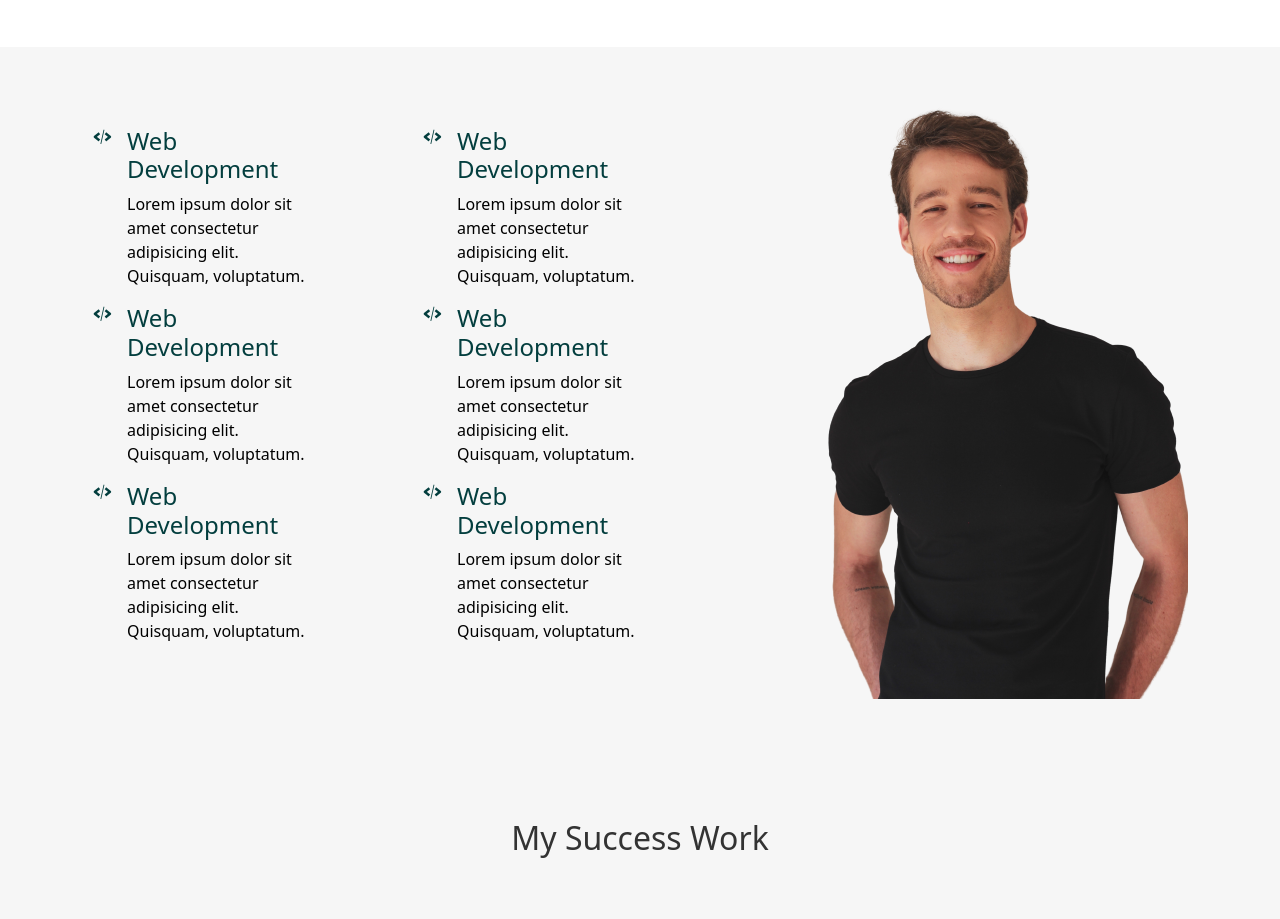
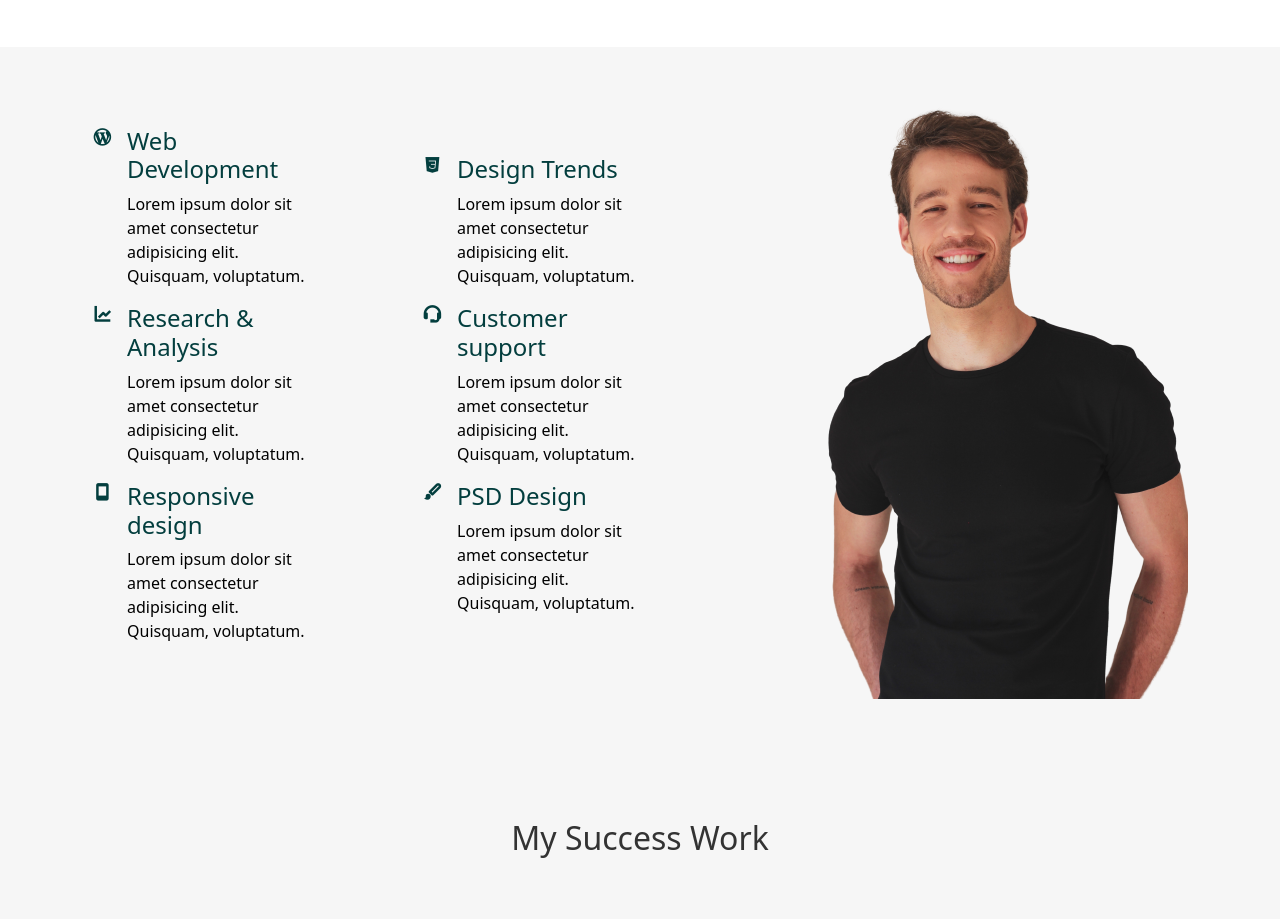
Before and after one commit to Oumatedy/PLP-Group-484-Portfolio-Website, a plain HTML site: page index.html in a window 1280 px wide. Shown: the part 2465-3384 px from the top of the page. Drawn offline with nearby package versions, Linux system fonts and the light colour scheme.

Commit message:
more-skills update

```diff
--- a/index.html
+++ b/index.html
@@ -204,46 +204,46 @@
         <div class="service-item">
           <div class="col">
             <div class="content">
-              <i class='bx bx-code-alt'></i>
+              <i class='bx bxl-wordpress'></i>
               <div class="content-details">
                 <h4>Web Development</h4>
                 <p>Lorem ipsum dolor sit amet consectetur adipisicing elit. Quisquam, voluptatum.</p>
               </div>
             </div>
             <div class="content">
-              <i class='bx bx-code-alt'></i>
+              <i class='bx bx-line-chart'></i>
               <div class="content-details">
-                <h4>Web Development</h4>
+                <h4>Research & Analysis</h4>
                 <p>Lorem ipsum dolor sit amet consectetur adipisicing elit. Quisquam, voluptatum.</p>
               </div>
             </div>
             <div class="content">
-              <i class='bx bx-code-alt'></i>
+              <i class='bx bx-mobile'></i>
               <div class="content-details">
-                <h4>Web Development</h4>
+                <h4>Responsive design</h4>
                 <p>Lorem ipsum dolor sit amet consectetur adipisicing elit. Quisquam, voluptatum.</p>
               </div>
             </div>
           </div>
           <div class="col">
             <div class="content">
-              <i class='bx bx-code-alt'></i>
+              <i class='bx bxl-css3'></i>
               <div class="content-details">
-                <h4>Web Development</h4>
+                <h4>Design Trends</h4>
                 <p>Lorem ipsum dolor sit amet consectetur adipisicing elit. Quisquam, voluptatum.</p>
               </div>
             </div>
             <div class="content">
-              <i class='bx bx-code-alt'></i>
+              <i class='bx bx-support'></i>
               <div class="content-details">
-                <h4>Web Development</h4>
+                <h4>Customer support</h4>
                 <p>Lorem ipsum dolor sit amet consectetur adipisicing elit. Quisquam, voluptatum.</p>
               </div>
             </div>
             <div class="content">
-              <i class='bx bx-code-alt'></i>
+              <i class='bx bxs-paint'></i>
               <div class="content-details">
-                <h4>Web Development</h4>
+                <h4>PSD Design</h4>
                 <p>Lorem ipsum dolor sit amet consectetur adipisicing elit. Quisquam, voluptatum.</p>
               </div>
             </div>
```
